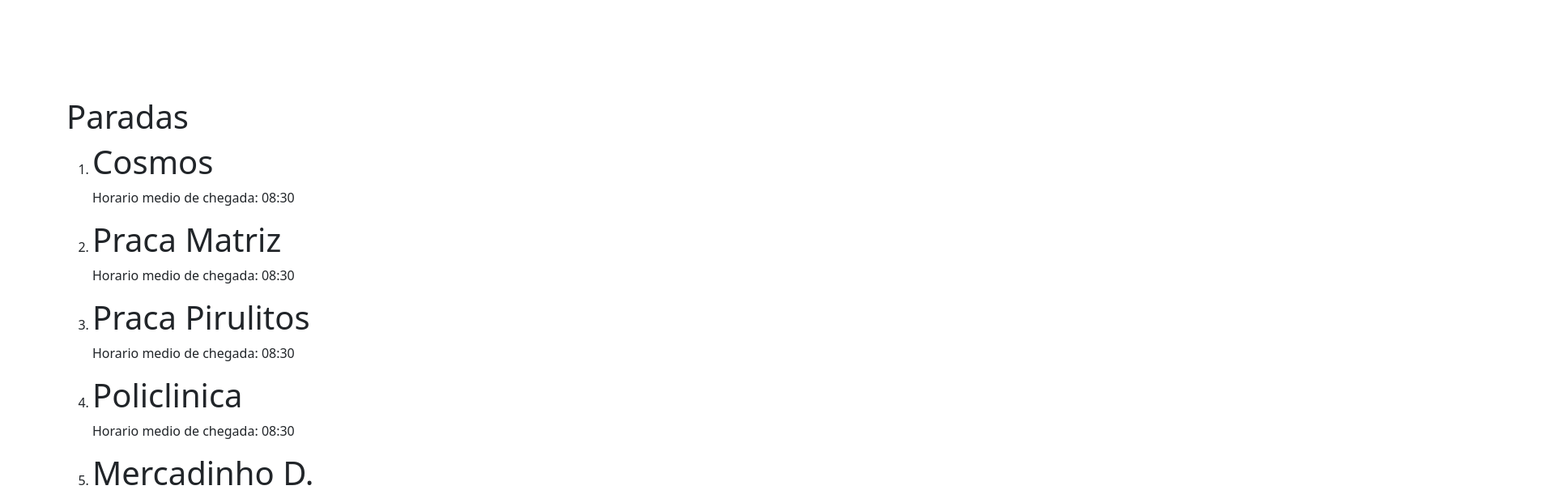
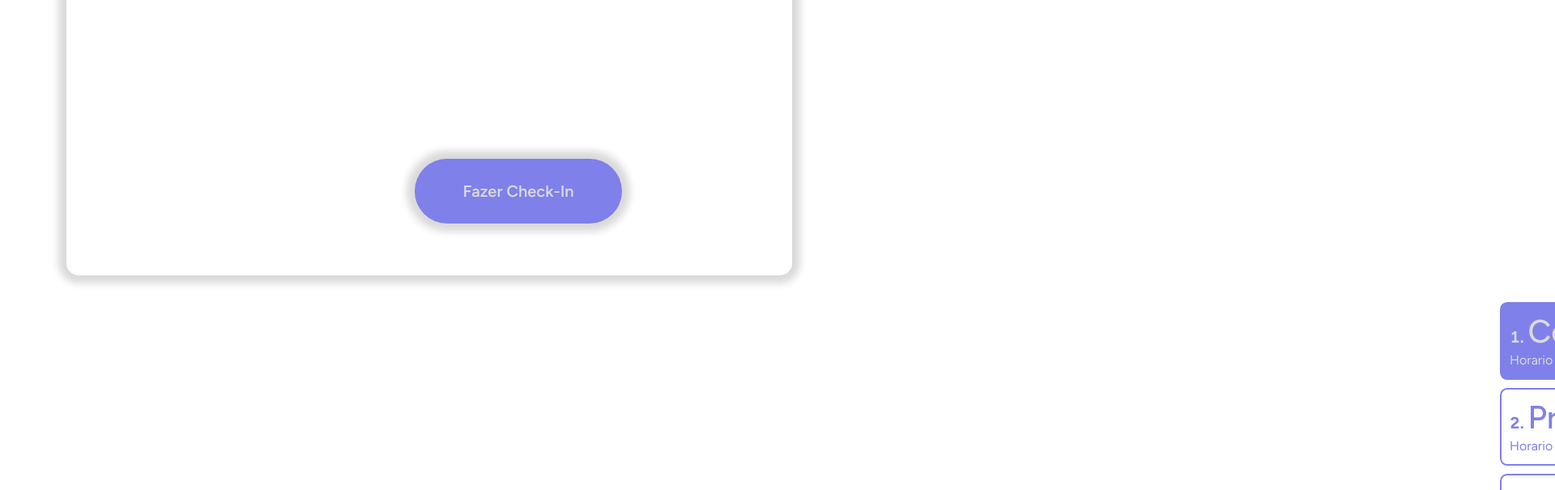
Before and after one commit to luisfelipeandrade19/DirexaPI, a React (Vite) app: page /home in a window 1280 px wide. Shown: the part 380-985 px from the top of the page at 81% size, 1920 px wide, since content can reach past the window. Built offline with nearby package versions, Linux system fonts and the light colour scheme; no server answers; the HTML template or start-up script is replaced by a standard one.

Commit message:
Finalizacao tela home

```diff
--- a/src/components/map.css
+++ b/src/components/map.css
@@ -1,10 +1,13 @@
 #myMap {
-  height: 500px;
-  width: 100%;
-  z-index: 1;
+  height: 90vh;
+  width: 70vw;
+  z-index: 0;
+  box-shadow: 0 0 10px 10px rgba(0, 0, 0, 0.15);
+  border-radius: 15px;
 }
 
 .leaflet-container {
   height: 100%;
   width: 100%;
+  border-radius: 15px;
 }
--- a/src/components/map.tsx
+++ b/src/components/map.tsx
@@ -42,7 +42,7 @@ function Map() {
           />
 
           <Marker position={[coords.latitude, coords.longitude]}>
-            <Popup>Você está aqui!</Popup>
+            <Popup>O onibus está aqui!</Popup>
           </Marker>
         </MapContainer>
       )}
--- /dev/null
+++ b/src/screens/home.css
@@ -0,0 +1,95 @@
+@import "/src/screens/fonts.css";
+
+.homePage * {
+  margin: 0;
+  padding: 0;
+  font-family: "Figtree", sans-serif;
+}
+
+.homePage .container {
+  display: flex;
+  justify-content: space-between;
+  padding: 3vw;
+  padding-top: 5vh;
+  background-color: #162051;
+
+  width: 100%;
+  height: 100%;
+  position: fixed;
+}
+
+.homePage .left {
+  text-align: center;
+  position: relative;
+  justify-content: center;
+}
+
+.homePage #checkInButtom {
+  position: absolute;
+  top: 72vh;
+  left: 50%;
+  transform: translateX(-50%);
+  z-index: 1500;
+  background-color: #7f80e9;
+  box-shadow: 0 0 10px 10px rgba(0, 0, 0, 0.15);
+  border-radius: 10vb;
+  width: 20vw;
+  height: 10vh;
+  border: none;
+
+  color: #d9d9d9;
+  font-size: 20px !important;
+  font-weight: 600;
+
+  cursor: pointer;
+}
+
+.homePage #checkInButtom:hover {
+  background-color: #6e6fc9;
+}
+
+.homePage .right {
+  display: flex;
+  flex-direction: column;
+  width: 300vw;
+  align-items: center;
+  justify-content: center;
+  height: 90vh;
+  margin-right: 3%;
+}
+
+.homePage #title {
+  color: #d9d9d9;
+  font-weight: 500;
+  font-size: 40px;
+  padding: 15px;
+}
+
+.homePage .stop {
+  padding: 10px;
+  margin-bottom: 10px;
+  color: #7f80e9;
+  width: 300px;
+
+  border: solid 2px #7f80e9;
+
+  border-radius: 0.7vi;
+}
+
+.homePage li {
+  list-style-position: inside;
+}
+
+.homePage .stop h1 {
+  display: inline;
+}
+
+.homePage li::marker {
+  font-size: 20px;
+  font-weight: 700;
+}
+
+.homePage #cosmos {
+  background-color: #7f80e9;
+  color: #d9d9d9;
+}
--- a/src/screens/home.tsx
+++ b/src/screens/home.tsx
@@ -1,5 +1,7 @@
 
+import ButtonForm from "../components/buttonForm"
 import Map from "../components/map"
+import "./home.css"
 
 
 function Home(){
@@ -10,9 +12,10 @@ function Home(){
             <div className="homePage container" >
                 <aside className="left" id="map">
                     <Map />
+                    <ButtonForm id="checkInButtom" value="Fazer Check-In"  />
                 </aside>
                 <aside className="right" id="routes">
-                    <h1>Paradas</h1>
+                    <h1 id="title">Paradas</h1>
                     <ol className="stopList">
                         <li className="stop" id="cosmos">
                             <h1>Cosmos</h1>
```
